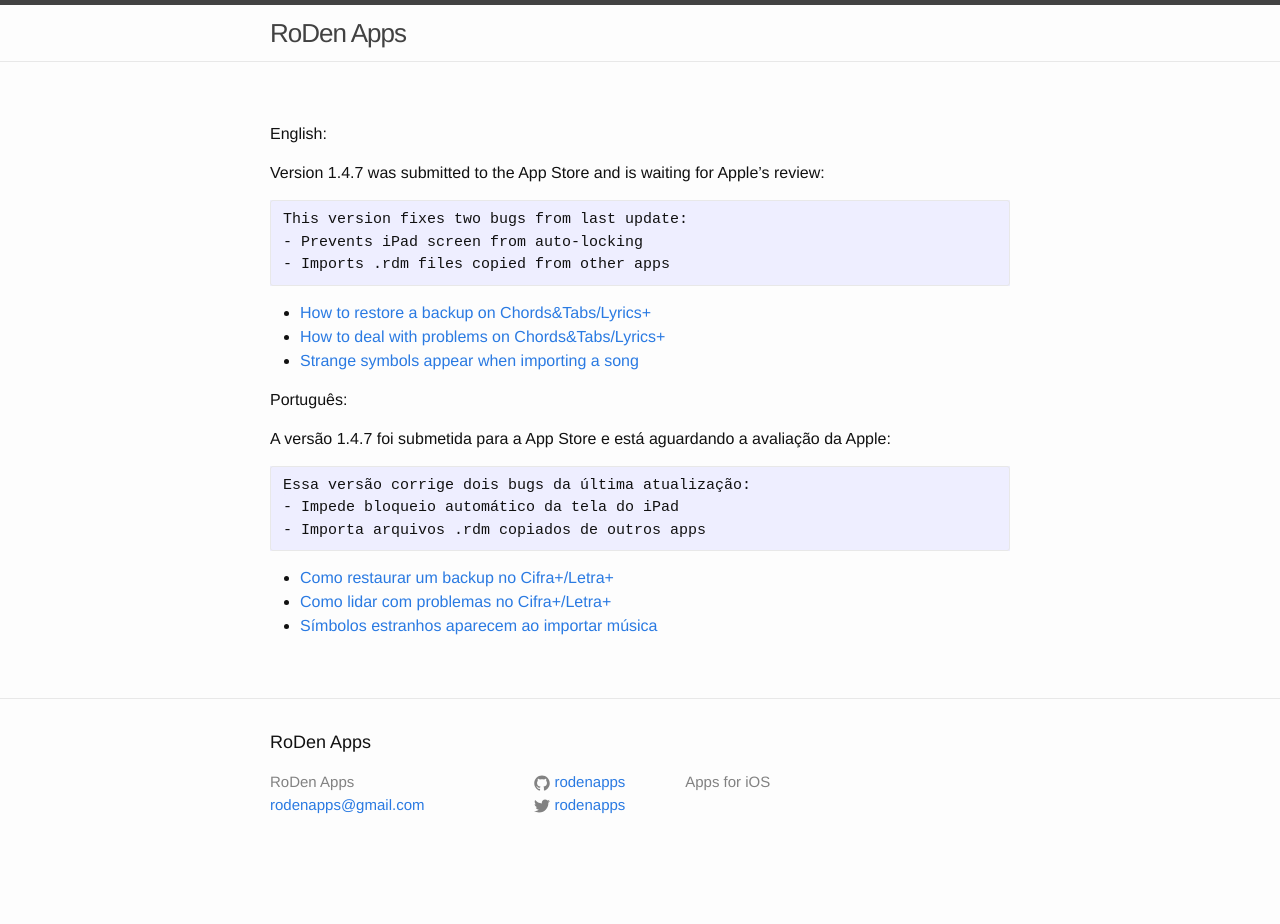
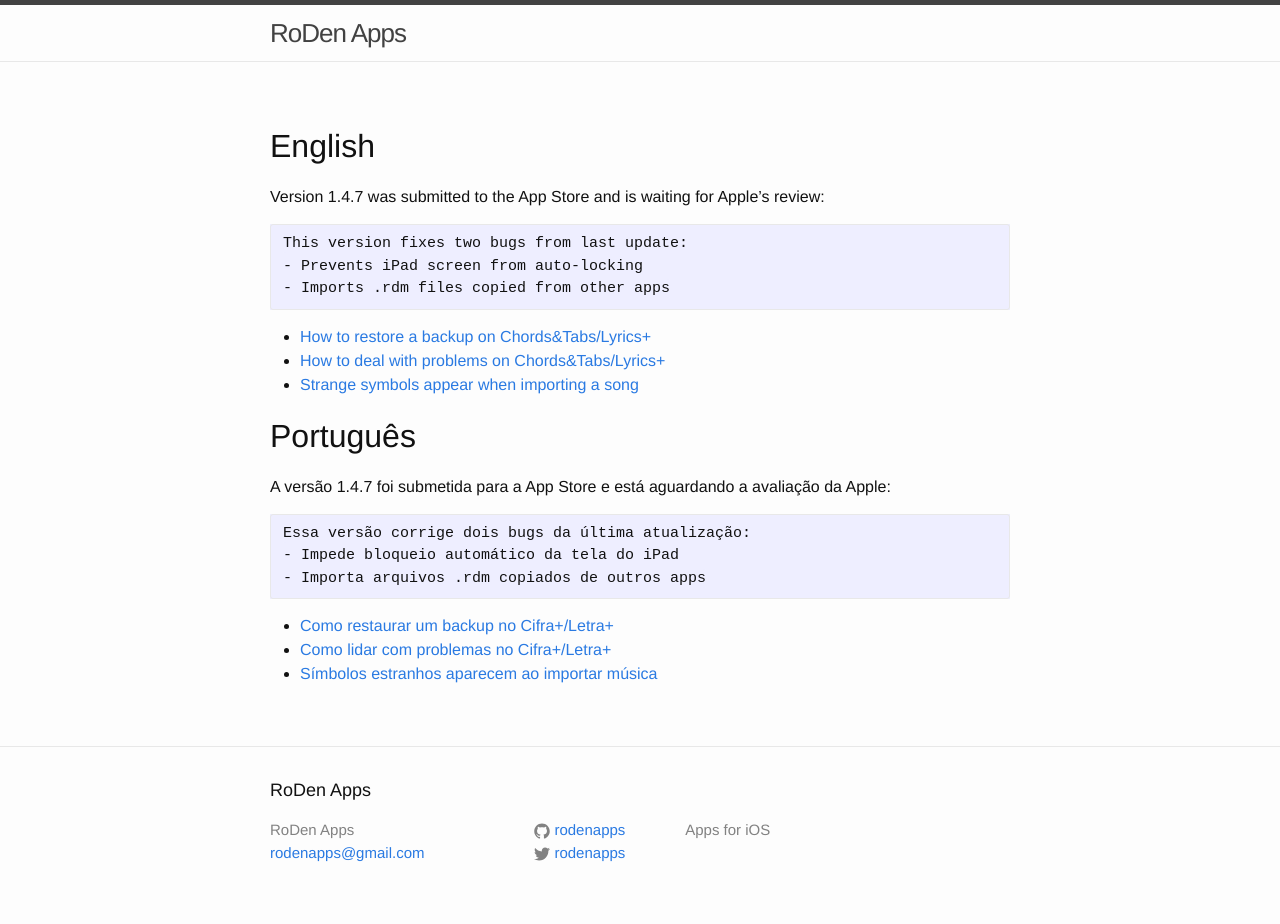
Before and after one commit to rodenapps/rodenapps.github.io, a Jekyll site: the page built from index.md, in a window 1280 px wide. Built offline with Jekyll 4.4.1, drawn with Linux system fonts in a browser that asks for light colours; before the commit the page ends 900 px from its top, so only the background shows below that; part of the change alters nothing that is shown.

```diff
--- a/index.md
+++ b/index.md
@@ -2,7 +2,7 @@
 layout: page
 ---
 
-English:
+## English
 
 Version 1.4.7 was submitted to the App Store and is waiting for Apple's review:
 
@@ -16,7 +16,7 @@ This version fixes two bugs from last update:
 - [How to deal with problems on Chords&Tabs/Lyrics+](troubleshooting-cifra-en)
 - [Strange symbols appear when importing a song](symbols-en)
 
-Português:
+## Português
 
 A versão 1.4.7 foi submetida para a App Store e está aguardando a avaliação da Apple:
 
```
